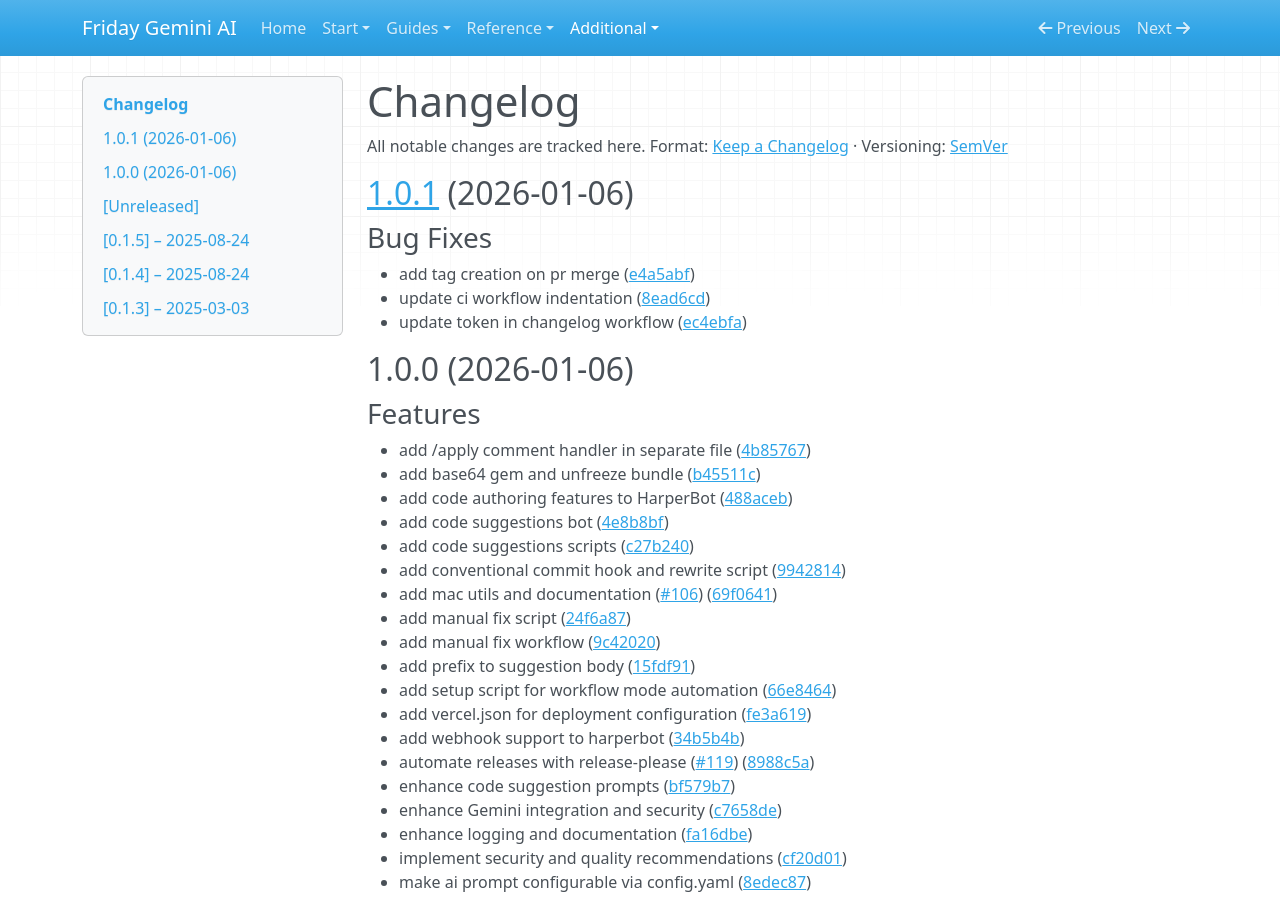
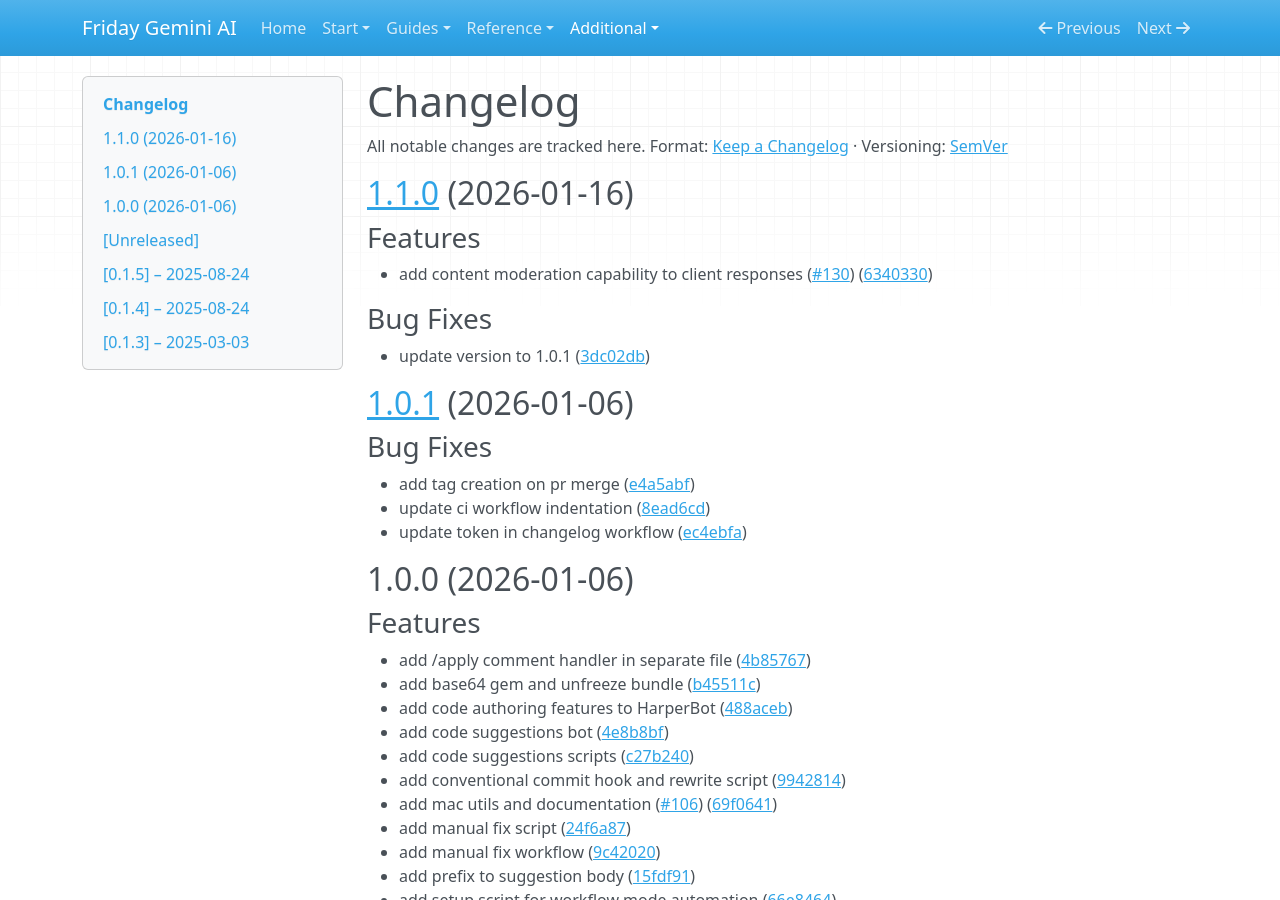
Before and after one commit to bniladridas/friday_gemini_ai, an MkDocs documentation site: the page built from docs/CHANGELOG.md, in a window 1280 px wide and 900 px high. Built offline with MkDocs 1.6.1, drawn with Linux system fonts in a browser that asks for light colours; nearby versions of some CDN libraries.

Commit message:
chore(main): release friday_gemini_ai 1.1.0

```diff
--- a/docs/CHANGELOG.md
+++ b/docs/CHANGELOG.md
@@ -2,6 +2,18 @@
 
 All notable changes are tracked here.
 Format: [Keep a Changelog](https://keepachangelog.com/en/1.0.0/) · Versioning: [SemVer](https://semver.org/spec/v2.0.0.html)
+
+## [1.1.0](https://github.com/bniladridas/friday_gemini_ai/compare/friday_gemini_ai/v1.0.1...friday_gemini_ai/v1.1.0) (2026-01-16)
+
+
+### Features
+
+* add content moderation capability to client responses ([#130](https://github.com/bniladridas/friday_gemini_ai/issues/130)) ([6340330](https://github.com/bniladridas/friday_gemini_ai/commit/6340330e4fb2851cd8fc30479115005e1a4e724b))
+
+
+### Bug Fixes
+
+* update version to 1.0.1 ([3dc02db](https://github.com/bniladridas/friday_gemini_ai/commit/3dc02db2fc2cdb76f22a01eb29659912a36287fe))
 
 ## [1.0.1](https://github.com/bniladridas/friday_gemini_ai/compare/friday_gemini_ai/v1.0.0...friday_gemini_ai/v1.0.1) (2026-01-06)
 ### Bug Fixes
```
Also changed, not shown: .release-please-manifest.json, 1 other file.
